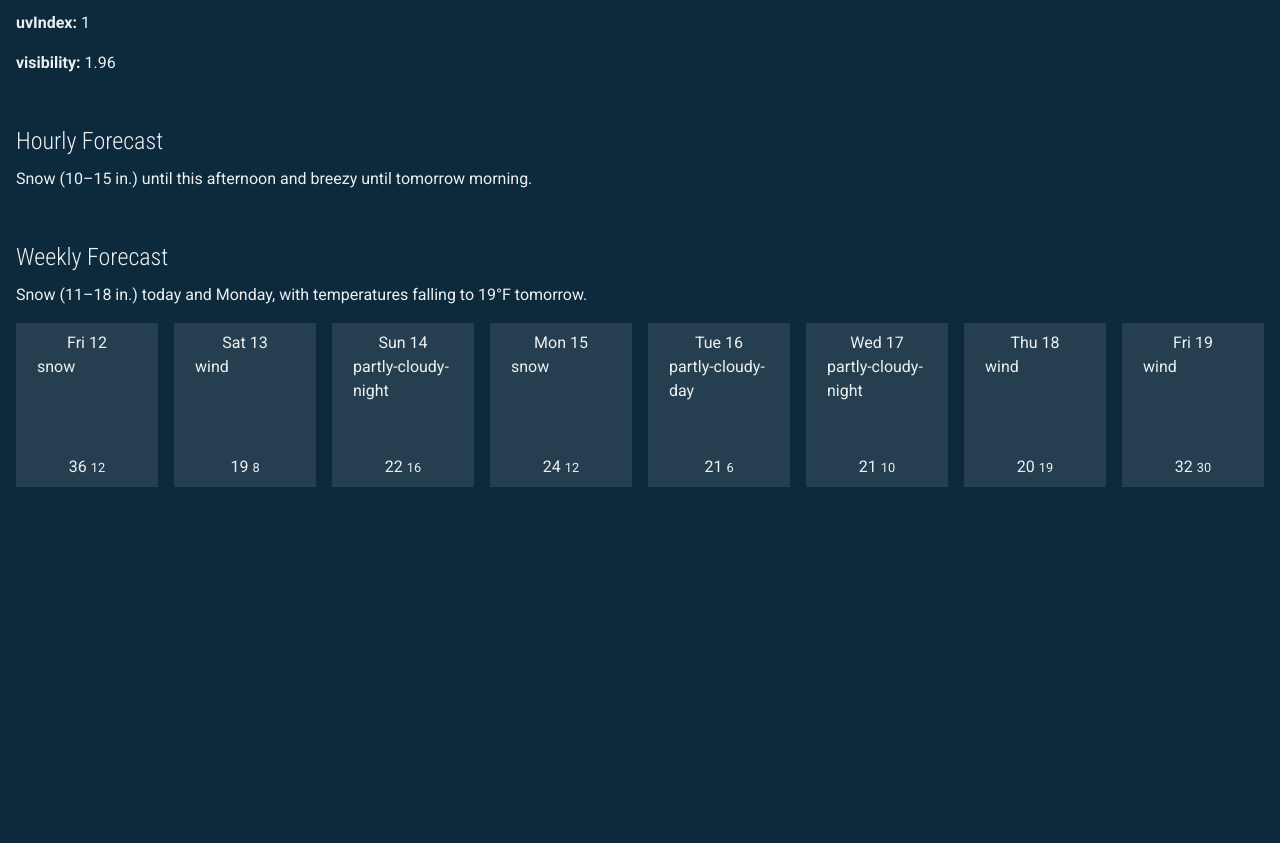
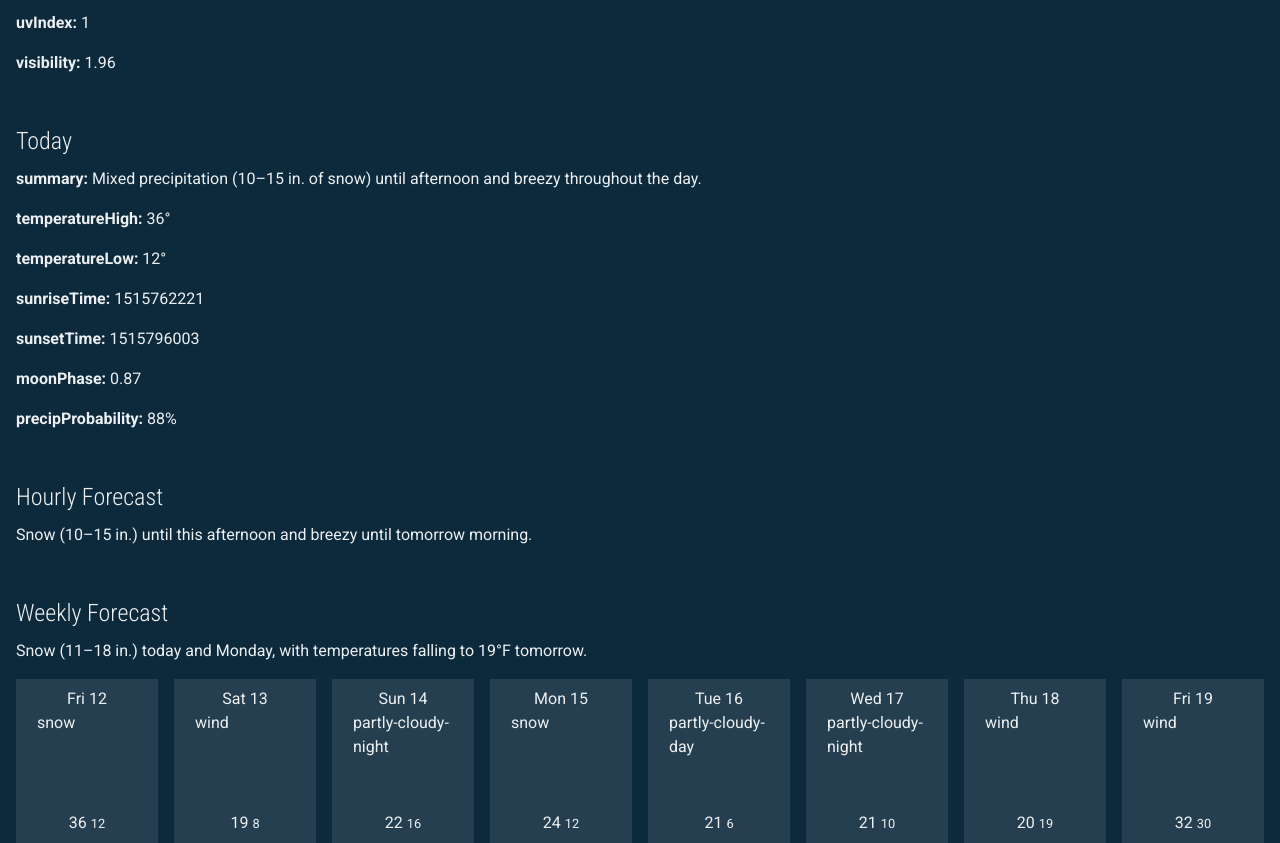
Before and after one commit to jdugdown/weather, a Vue app: page / in a window 1280 px wide. Shown: the part 820-1663 px from the top of the page. Before the commit the page ends 1307 px from the top, so only its background shows below. Built offline with nearby package versions, Linux system fonts and the light colour scheme; a web font is replaced by a local one.

Commit message:
add today component

```diff
--- a/src/App.vue
+++ b/src/App.vue
@@ -16,6 +16,7 @@
         </div>
 
         <Currently :forecast="forecast.currently"></Currently>
+        <Today :forecast="forecast.daily.data[0]"></Today>
         <Hourly :forecast="forecast.hourly"></Hourly>
         <Weekly :forecast="forecast.daily"></Weekly>
       </div>
@@ -26,6 +27,7 @@
 <script>
 import axios from 'axios'
 import Currently from './components/Currently'
+import Today from './components/Today'
 import Hourly from './components/Hourly'
 import Weekly from './components/Weekly'
 
@@ -33,6 +35,7 @@ export default {
   name: 'app',
   components: {
     Currently,
+    Today,
     Hourly,
     Weekly
   },
--- /dev/null
+++ b/src/components/Today.vue
@@ -0,0 +1,25 @@
+<template>
+  <div class="today">
+    <h2>Today</h2>
+    <p><strong>summary:</strong> {{ forecast.summary }}</p>
+    <p><strong>temperatureHigh:</strong> {{ forecast.temperatureHigh | temperature }}</p>
+    <p><strong>temperatureLow:</strong> {{ forecast.temperatureLow | temperature }}</p>
+    <p><strong>sunriseTime:</strong> {{forecast.sunriseTime}}</p>
+    <p><strong>sunsetTime:</strong> {{forecast.sunsetTime}}</p>
+    <p><strong>moonPhase:</strong> {{ forecast.moonPhase }}</p>
+    <p><strong>precipProbability:</strong> {{ forecast.precipProbability | percent }}</p>
+  </div>
+</template>
+
+<script>
+export default {
+  name: 'Today',
+  props: [
+    'forecast',
+  ]
+}
+</script>
+
+<!-- Add "scoped" attribute to limit CSS to this component only -->
+<style lang="scss" scoped>
+</style>
--- a/src/styles/main.scss
+++ b/src/styles/main.scss
@@ -14,6 +14,11 @@
 @import 'partials/messages';
 
 /*--------------------------------------------------------------
+# Today
+--------------------------------------------------------------*/
+@import 'partials/today';
+
+/*--------------------------------------------------------------
 # Hourly
 --------------------------------------------------------------*/
 @import 'partials/hourly';
--- /dev/null
+++ b/src/styles/partials/_today.scss
@@ -0,0 +1,3 @@
+.today {
+  margin: 3rem 0;
+}
```
